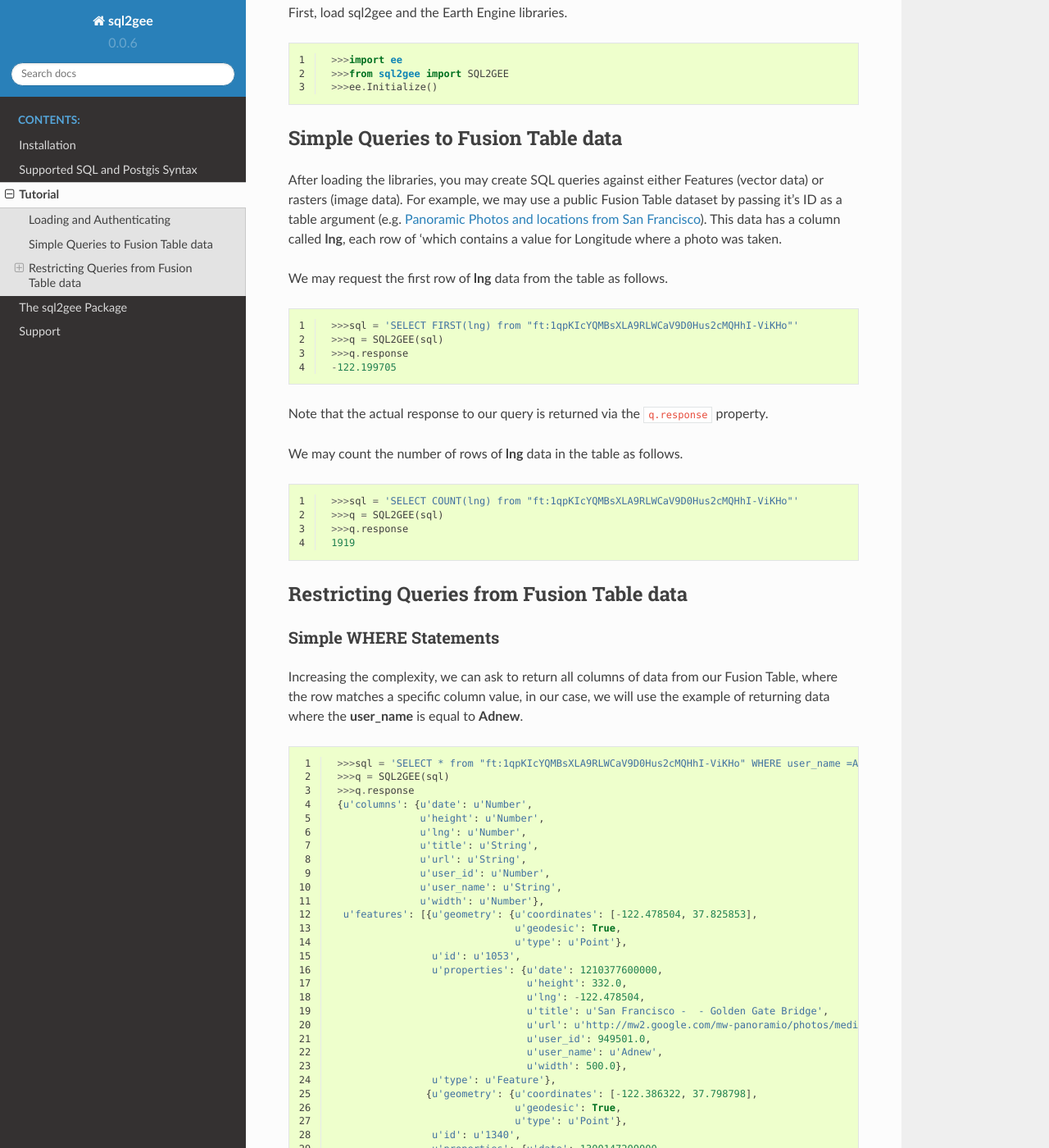
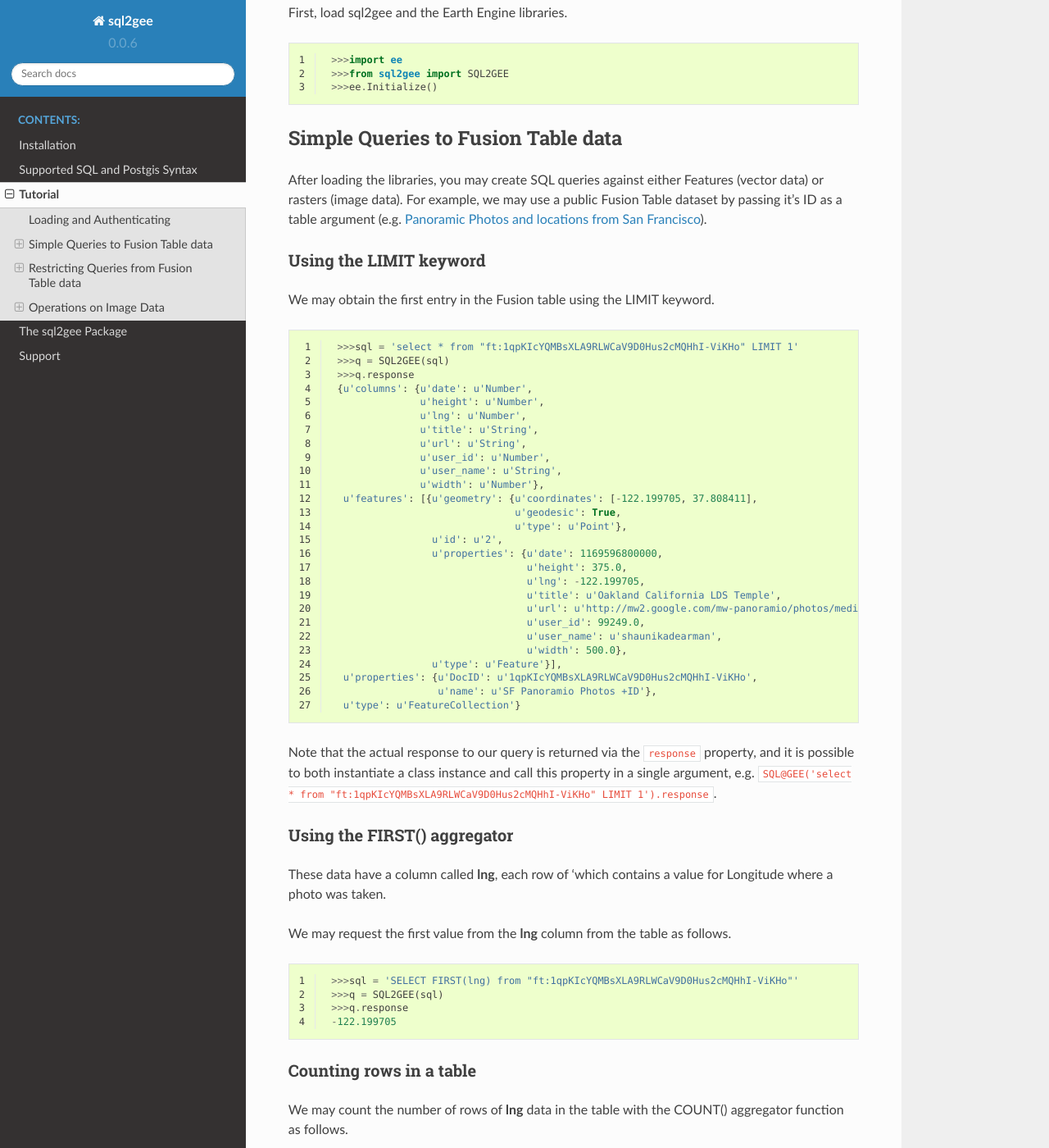
Before and after one commit to Vizzuality/sql2gee, a Sphinx documentation site: the page built from docs/source/gettingstarted.rst, in a window 1280 px wide and 1400 px high, scrolled down 404 px. Shown: the whole window at 82% size. Built offline with Sphinx 7.4.7 and the Read the Docs theme 2.0.0, drawn with Linux system fonts in a browser that asks for light colours; some of the changed text lies outside the part shown.

Commit message:
Continuning to develop the readthedocs files

```diff
--- a/docs/source/gettingstarted.rst
+++ b/docs/source/gettingstarted.rst
@@ -28,9 +28,53 @@
 After loading the libraries, you may create SQL queries against either Features (vector data) or rasters (image data).
 For example, we may use a public Fusion Table dataset by passing it's ID as a table argument
 (e.g. `Panoramic Photos and locations from San Francisco <https://fusiontables.google.com/data?docid=1qpKIcYQMBsXLA9RLWCaV9D0Hus2cMQHhI-ViKHo#rows:id=1>`_).
-This data has a column called **lng**, each row of 'which contains a value for Longitude where a photo was taken.
 
-We may request the first row of **lng** data from the table as follows.
+Using the LIMIT keyword
+^^^^^^^^^^^^^^^^^^^^^^^
+
+We may obtain the first entry in the Fusion table using the LIMIT keyword.
+
+.. code-block:: python
+   :linenos:
+
+    >>>sql = 'select * from "ft:1qpKIcYQMBsXLA9RLWCaV9D0Hus2cMQHhI-ViKHo" LIMIT 1'
+    >>>q = SQL2GEE(sql)
+    >>>q.response
+    {u'columns': {u'date': u'Number',
+                  u'height': u'Number',
+                  u'lng': u'Number',
+                  u'title': u'String',
+                  u'url': u'String',
+                  u'user_id': u'Number',
+                  u'user_name': u'String',
+                  u'width': u'Number'},
+     u'features': [{u'geometry': {u'coordinates': [-122.199705, 37.808411],
+                                  u'geodesic': True,
+                                  u'type': u'Point'},
+                    u'id': u'2',
+                    u'properties': {u'date': 1169596800000,
+                                    u'height': 375.0,
+                                    u'lng': -122.199705,
+                                    u'title': u'Oakland California LDS Temple',
+                                    u'url': u'http://mw2.google.com/mw-panoramio/photos/medium/551255.jpg',
+                                    u'user_id': 99249.0,
+                                    u'user_name': u'shaunikadearman',
+                                    u'width': 500.0},
+                    u'type': u'Feature'}],
+     u'properties': {u'DocID': u'1qpKIcYQMBsXLA9RLWCaV9D0Hus2cMQHhI-ViKHo',
+                     u'name': u'SF Panoramio Photos +ID'},
+     u'type': u'FeatureCollection'}
+
+Note that the actual response to our query is returned via the ``response`` property, and it is possible to both
+instantiate a class instance and call this property in a single argument, e.g. ``SQL@GEE('select * from "ft:1qpKIcYQMBsXLA9RLWCaV9D0Hus2cMQHhI-ViKHo" LIMIT 1').response``.
+
+
+Using the FIRST() aggregator
+^^^^^^^^^^^^^^^^^^^^^^^^^^^
+
+These data have a column called **lng**, each row of 'which contains a value for Longitude where a photo was taken.
+
+We may request the first value from the **lng** column from the table as follows.
 
 .. code-block:: python
    :linenos:
@@ -40,9 +84,10 @@
     >>>q.response
     -122.199705
 
-Note that the actual response to our query is returned via the ``q.response`` property.
+Counting rows in a table
+^^^^^^^^^^^^^^^^^^^^^^^^
 
-We may count the number of rows of **lng** data in the table as follows.
+We may count the number of rows of **lng** data in the table with the COUNT() aggregator function as follows.
 
 .. code-block:: python
    :linenos:
@@ -147,3 +192,46 @@
     >>>q = SQL2GEE(sql)
     >>>q.response
     -122.36732296666668
+
+
+Operations on Image Data
+-------------------------
+
+Sql2gee supports Postgis-like operations on raster (image) data that is publicly accessible in Google's Earth Engine.
+Our functions include the ability to subset (clip) images by `geojson <http://geojson.org>`_ data.
+If successful, the response of these objects will be a dictionary.
+
+We will demonstrate performing these operations on both a single-band image, **strm90_v4** (which contains 90m
+elevation data globally), and **LC81412332013146LGN00** (a multi-band Landasat-8 tile).
+
+Retrieve Image Metadata
+^^^^^^^^^^^^^^^^^^^^^^^
+
+To retrieve image metadata, use the ST_METADATA() function. (A refrence to the Postgis version of this operation is
+`here <http://postgis.net/docs/RT_ST_MetaData.html>`_.)
+
+.. code-block:: python
+   :linenos:
+
+    >>>sql = 'SELECT ST_METADATA() from srtm90_v4'
+    >>>q = SQL2GEE(sql)
+    >>>q.response
+    {u'bands': [{u'crs': u'EPSG:4326',
+                 u'crs_transform': [0.000833333333333,
+                                    0.0,
+                                    -180.0,
+                                    0.0,
+                                    -0.000833333333333,
+                                    60.0],
+                 u'data_type': {u'max': 32767,
+                                u'min': -32768,
+                                u'precision': u'int',
+                                u'type': u'PixelType'},
+                 u'dimensions': [432000, 144000],
+                 u'id': u'elevation'}],
+     u'id': u'srtm90_v4',
+     u'properties': {u'system:asset_size': 18827626666,
+                     u'system:time_end': 951177600000,
+                     u'system:time_start': 950227200000},
+     u'type': u'Image',
+     u'version': 1463778555689000}
--- a/docs/source/index.rst
+++ b/docs/source/index.rst
@@ -6,7 +6,7 @@
 Welcome to sql2gee's documentation!
 ===================================
 
-The sql2gee library is designed to convert SQL (and `Postgis <http://postgis.net>`_)-like queries into commands to be executed on
+The `sql2gee library<https://github.com/Vizzuality/sql2gee>`_ is designed to convert SQL (and `Postgis <http://postgis.net>`_)-like queries into commands to be executed on
 `Google's Earth Engine <https://earthengine.google.com>`_, using their `Python API <https://developers.google.com/earth-engine/python_install>`_.
 
 This library allows you to create SQL queries against either vector data or rasters:
```
